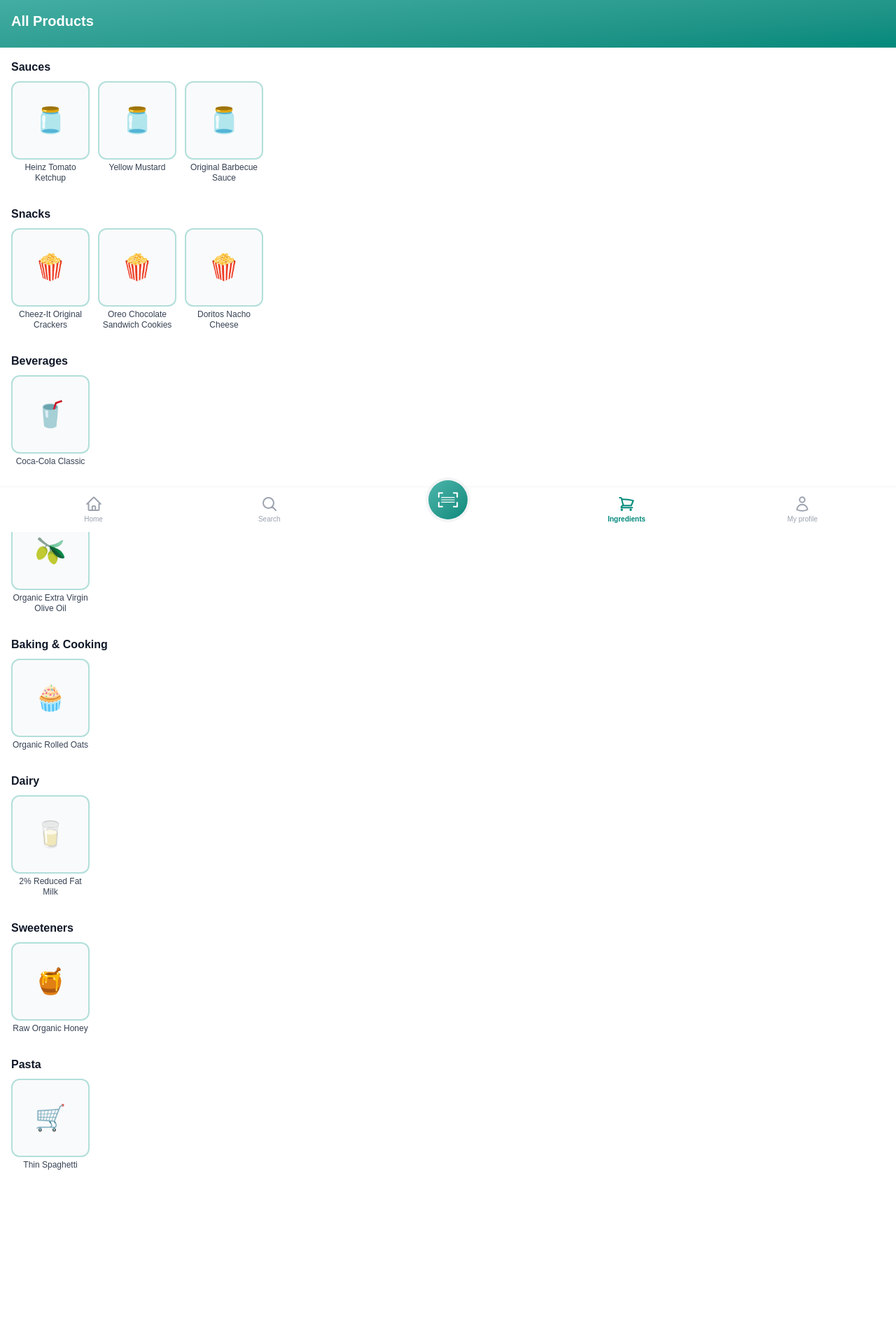
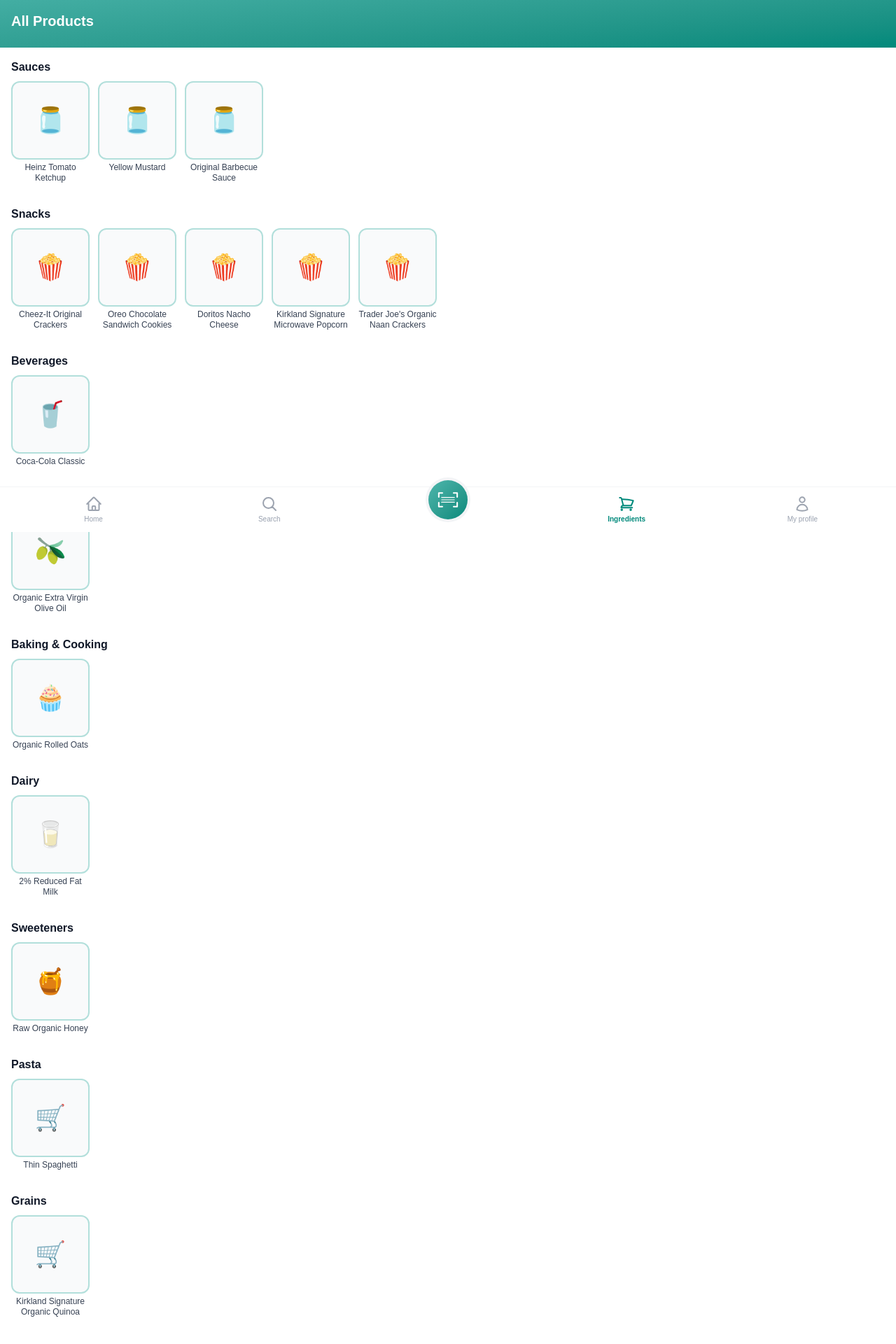
Before and after one commit to LubaKaper/bobby-approved-clone, a Next.js app: page /ingredients in a window 1280 px wide. Shown: the part 40-1960 px from the top of the page at 70% size. Before the commit the page ends 1816 px from the top, so only its background shows below. Built offline with nearby package versions, Linux system fonts and the light colour scheme.

Commit message:
Add new products for barcode scanner detection

```diff
--- a/src/data/products.ts
+++ b/src/data/products.ts
@@ -196,6 +196,44 @@ export const products: Product[] = [
   ],
   category: "Pasta",
 },
+  {
+    barcode: "096619816927",
+    product_name: "Kirkland Signature Microwave Popcorn",
+    brand: "Kirkland Signature",
+    image: "/products/placeholder.jpg",
+    ingredients: [
+      "Popcorn",
+      "Palm Oil",
+      "Salt",
+      "Natural Flavor",
+      "Color Added"
+    ],
+    category: "Snacks",
+  },
+  {
+    barcode: "006619533602",
+    product_name: "Kirkland Signature Organic Quinoa",
+    brand: "Kirkland Signature",
+    image: "/products/placeholder.jpg",
+    ingredients: [
+      "Organic Quinoa"
+    ],
+    category: "Grains",
+  },
+  {
+    barcode: "00726764",
+    product_name: "Trader Joe's Organic Naan Crackers",
+    brand: "Trader Joe's",
+    image: "/products/placeholder.jpg",
+    ingredients: [
+      "Organic Wheat Flour",
+      "Organic Sunflower Oil",
+      "Organic Cane Sugar",
+      "Sea Salt",
+      "Yeast"
+    ],
+    category: "Snacks",
+  }
 ];
 
 export function findProductByBarcode(barcode: string): Product | undefined {
```
